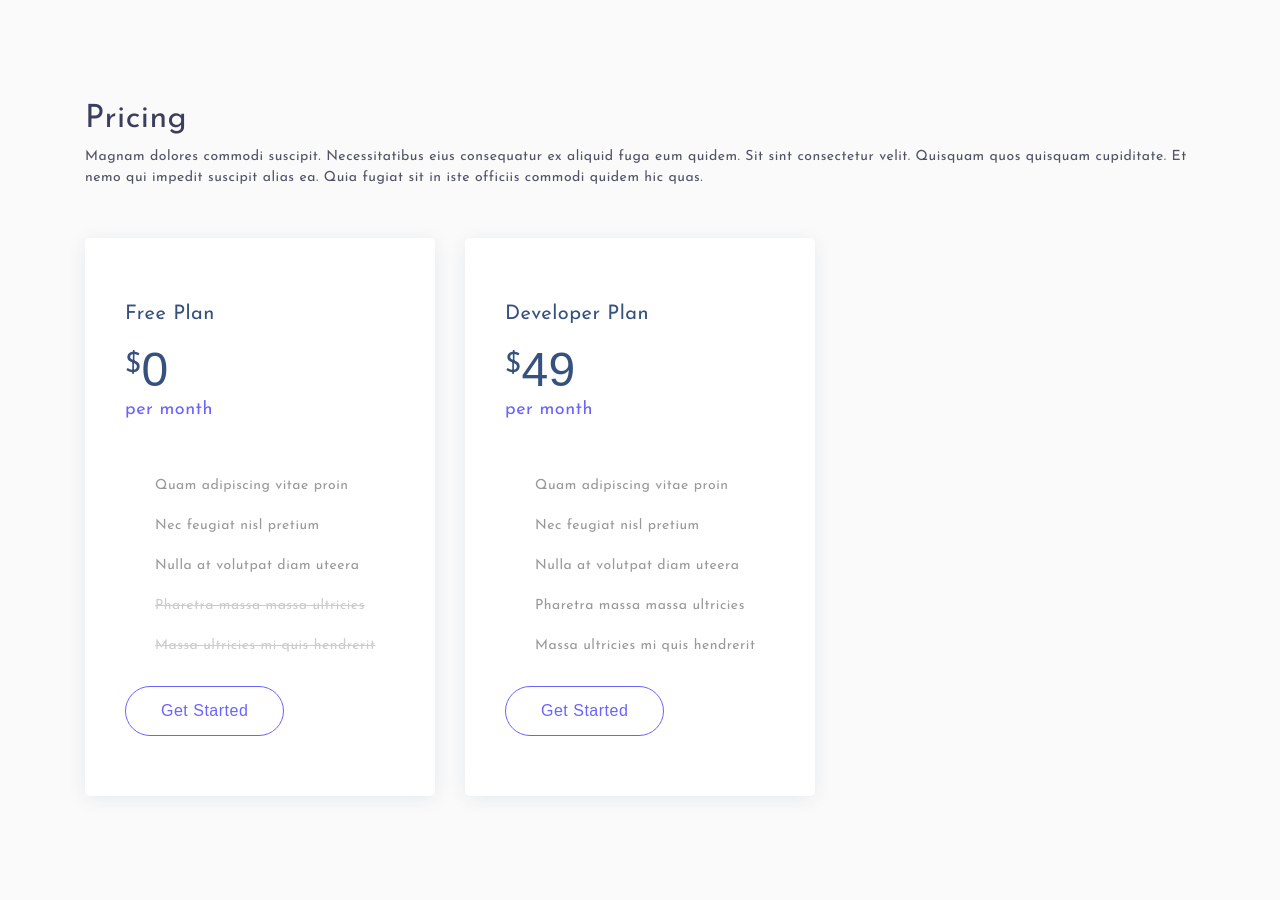
After one commit to AlukweJonesTerah/ChatbotSDK, a Flask app: page /pricing in a window 1280 px wide. The commit adds this page. Run offline with Flask 3, Linux system fonts and the light colour scheme; some libraries are stand-ins or nearby versions.

Commit message:
added: script

```diff
--- /dev/null
+++ b/apikey.json
@@ -0,0 +1,3 @@
+{
+    "key": "1234"
+}
--- a/app.py
+++ b/app.py
@@ -6,9 +6,13 @@ import bcrypt
 from flask_mysqldb import MySQL
 import pymysql
 from scripts.database_setup import setup_database
+from scripts.auto_create import create_project_structure
 
 
 setup_database()
+create_project_structure('./apikey.json', '1234')
+
+
 
 app = Flask(__name__)
 
@@ -48,6 +52,10 @@ class LoginForm(FlaskForm):
 @app.route('/')
 def index():
     return render_template('dashboard.html')
+
+@app.route('/pricing')
+def pricing():
+    return render_template('pricing.html')
 
 @app.route('/register',methods=['GET','POST'])
 def register():
@@ -108,7 +116,7 @@ def dashboard():
 def logout():
     session.pop('user_id', None)
     flash("You have been logged out successfully.")
-    return redirect(url_for('login'))
+    return redirect(url_for('index'))
 
 
 
--- /dev/null
+++ b/mtafsiribot/app.py
@@ -0,0 +1 @@
+# Your app.py code goes here
--- a/static/css/main.css
+++ b/static/css/main.css
@@ -1257,3 +1257,130 @@ select.form-control.form-custom {
 .select2-dropdown{
     z-index: 999999999 !important;
 }
+
+
+/*--------------------------------------------------------------
+# Pricing
+--------------------------------------------------------------*/
+.pricing .row {
+    padding-top: 40px;
+  }
+
+  .pricing .box {
+    padding: 60px 40px;
+    box-shadow: 0 3px 20px -2px rgba(20, 45, 100, 0.1);
+    background: #fff;
+    height: 100%;
+    border-top: 4px solid #fff;
+    border-radius: 5px;
+  }
+
+  .pricing h3 {
+    font-weight: 500;
+    margin-bottom: 15px;
+    font-size: 20px;
+    color: #37517e;
+  }
+
+  .pricing h4 {
+    font-size: 48px;
+    color: #37517e;
+    font-weight: 400;
+    font-family: "Jost", sans-serif;
+    margin-bottom: 25px;
+  }
+
+  .pricing h4 sup {
+    font-size: 28px;
+  }
+
+  .pricing h4 span {
+    color: #6c63ff;
+    font-size: 18px;
+    display: block;
+  }
+
+  .pricing ul {
+    padding: 20px 0;
+    list-style: none;
+    color: #999;
+    text-align: left;
+    line-height: 20px;
+  }
+
+  .pricing ul li {
+    padding: 10px 0 10px 30px;
+    position: relative;
+  }
+
+  .pricing ul i {
+    color: #28a745;
+    font-size: 24px;
+    position: absolute;
+    left: 0;
+    top: 6px;
+  }
+
+  .pricing ul .na {
+    color: #ccc;
+  }
+
+  .pricing ul .na i {
+    color: #ccc;
+  }
+
+  .pricing ul .na span {
+    text-decoration: line-through;
+  }
+
+  .pricing .buy-btn {
+    display: inline-block;
+    padding: 12px 35px;
+    border-radius: 50px;
+    color: #6c63ff;
+    transition: none;
+    font-size: 16px;
+    font-weight: 500;
+    font-family: "Jost", sans-serif;
+    transition: 0.3s;
+    border: 1px solid #6c63ff;
+  }
+
+  .pricing .buy-btn:hover {
+    background: #6c63ff;
+    color: #fff;
+  }
+
+  .pricing .featured {
+    border-top-color: #6c63ff;
+  }
+
+  .pricing .featured .buy-btn {
+    background: #6c63ff;
+    color: #fff;
+  }
+
+  .pricing .featured .buy-btn:hover {
+    background: #23a3df;
+  }
+
+  @media (max-width: 992px) {
+    .pricing .box {
+      max-width: 60%;
+      margin: 0 auto 30px auto;
+    }
+  }
+
+  @media (max-width: 767px) {
+    .pricing .box {
+      max-width: 80%;
+      margin: 0 auto 30px auto;
+    }
+  }
+
+  @media (max-width: 420px) {
+    .pricing .box {
+      max-width: 100%;
+      margin: 0 auto 30px auto;
+    }
+  }
--- a/templates/dashboard.html
+++ b/templates/dashboard.html
@@ -12,8 +12,7 @@
             <ul class="links">
                 <li><a href="{{ url_for('index') }}">Home</a></li>
                 <li>Documentation </li>
-              <li>Try our chatbot</li>
-              <li>Pricing</li>
+                <li><a href="{{ url_for('pricing') }}">Pricing</a></li>
               <li><a href="{{ url_for('login') }}" class="get-started white-text">Get Started</a></li>
             </ul>
           </div>
--- /dev/null
+++ b/templates/pricing.html
@@ -0,0 +1,49 @@
+{% extends 'base.html' %}
+{% block content %}
+
+  <section id="pricing" class="pricing" style="margin-top: 100px;">
+    <div class="container" data-aos="fade-up">
+
+      <div class="section-title">
+        <h2>Pricing</h2>
+        <p>Magnam dolores commodi suscipit. Necessitatibus eius consequatur ex aliquid fuga eum quidem. Sit sint consectetur velit. Quisquam quos quisquam cupiditate. Et nemo qui impedit suscipit alias ea. Quia fugiat sit in iste officiis commodi quidem hic quas.</p>
+      </div>
+
+      <div class="row">
+
+        <div class="col-lg-4" data-aos="fade-up" data-aos-delay="100">
+          <div class="box">
+            <h3>Free Plan</h3>
+            <h4><sup>$</sup>0<span>per month</span></h4>
+            <ul>
+              <li><i class="bx bx-check"></i> Quam adipiscing vitae proin</li>
+              <li><i class="bx bx-check"></i> Nec feugiat nisl pretium</li>
+              <li><i class="bx bx-check"></i> Nulla at volutpat diam uteera</li>
+              <li class="na"><i class="bx bx-x"></i> <span>Pharetra massa massa ultricies</span></li>
+              <li class="na"><i class="bx bx-x"></i> <span>Massa ultricies mi quis hendrerit</span></li>
+            </ul>
+            <a href="{{ url_for('index') }}" class="buy-btn">Get Started</a>
+          </div>
+        </div>
+
+
+        <div class="col-lg-4 mt-4 mt-lg-0" data-aos="fade-up" data-aos-delay="300">
+          <div class="box">
+            <h3>Developer Plan</h3>
+            <h4><sup>$</sup>49<span>per month</span></h4>
+            <ul>
+              <li><i class="bx bx-check"></i> Quam adipiscing vitae proin</li>
+              <li><i class="bx bx-check"></i> Nec feugiat nisl pretium</li>
+              <li><i class="bx bx-check"></i> Nulla at volutpat diam uteera</li>
+              <li><i class="bx bx-check"></i> Pharetra massa massa ultricies</li>
+              <li><i class="bx bx-check"></i> Massa ultricies mi quis hendrerit</li>
+            </ul>
+            <a href="{{ url_for('login') }}" class="buy-btn">Get Started</a>
+          </div>
+        </div>
+
+      </div>
+
+    </div>
+  </section>
+  {% endblock %}
```
Also changed, not shown: scripts/auto_create.py (added, +30 -0 lines).
